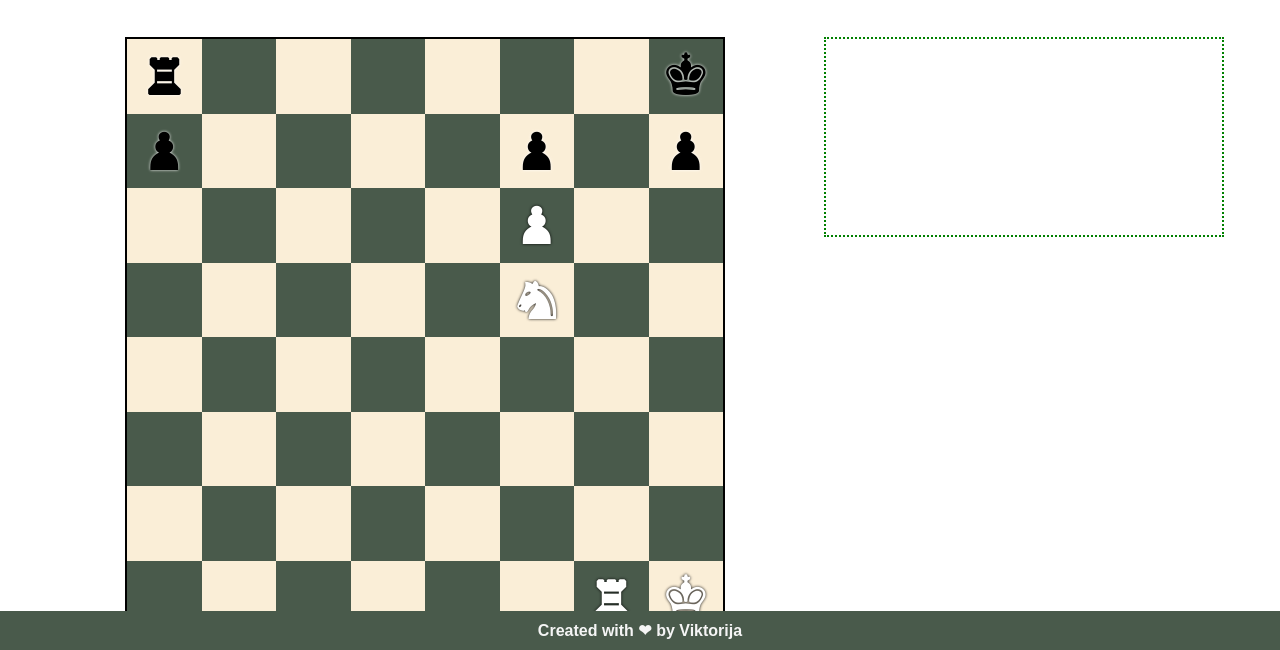
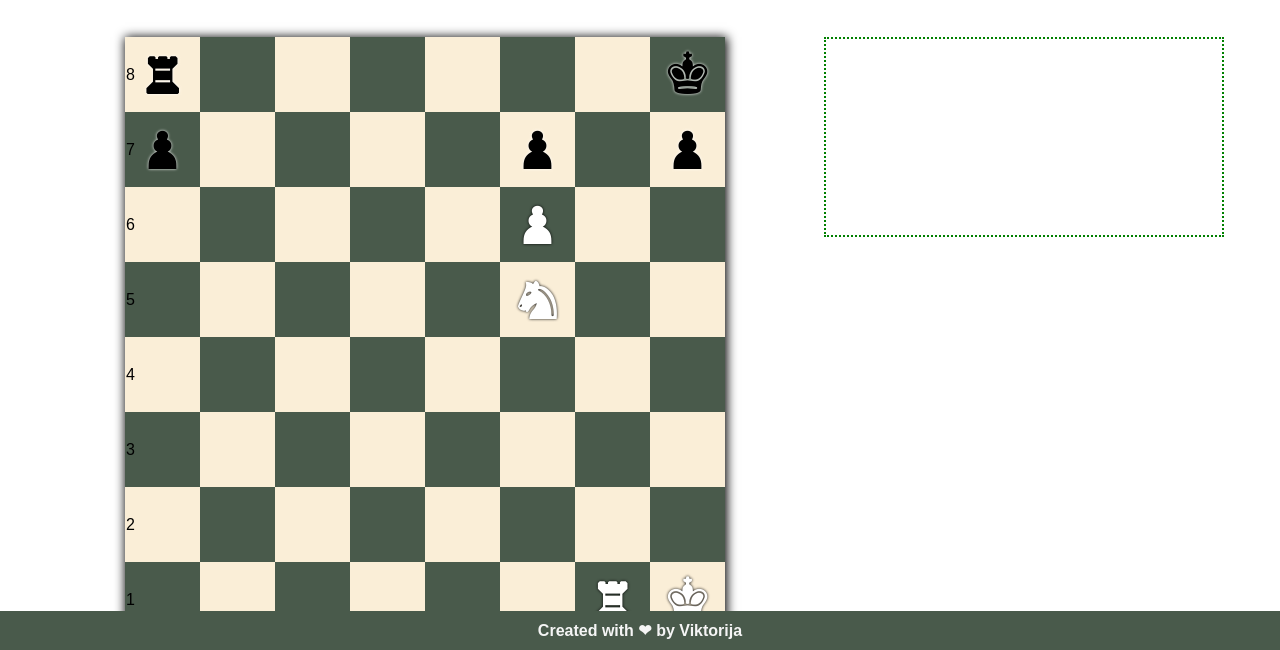
Before and after one commit to vzaboraite/boolean-uk-html-project, a plain HTML site: page pages/exercise.html in a window 1280 px wide. Shown: the part 150-800 px from the top of the page. Drawn offline with Linux system fonts and the light colour scheme.

Commit message:
Add marks to squares.

```diff
--- a/css/style.css
+++ b/css/style.css
@@ -231,7 +231,7 @@ img {
   margin: 40px 0;
 }
 
-/* Chess board styles */
+/* Chess board container styles in exercise page */
 .main.exercise-page .board-container {
   width: 600px;
   height: 600px;
@@ -240,7 +240,23 @@ img {
   grid-template-columns: repeat(8, 1fr);
   grid-template-rows: repeat(8, 1fr);
 
-  border: 2px solid black;
+  box-shadow: 1px 1px 10px 1px #000;
+}
+
+.main.exercise-page .board-container .square.marked {
+  position: relative;
+}
+
+.main.exercise-page .board-container .square-mark.number {
+  position: absolute;
+
+  left: 1px;
+}
+
+.main.exercise-page .board-container .square-mark.letter {
+  position: absolute;
+
+  bottom: 1px;
 }
 
 .main.exercise-page .board-container .chess-piece {
--- a/pages/exercise.html
+++ b/pages/exercise.html
@@ -41,7 +41,8 @@
           <div class="board-container">
             <!-- row one -->
 
-            <div class="square light-square">
+            <div class="square marked light-square">
+              <span class="square-mark number">8</span>
               <span class="chess-piece rook dark-piece">&#9820;</span>
             </div>
             <div class="square dark-square"></div>
@@ -56,7 +57,8 @@
 
             <!-- row two -->
 
-            <div class="square dark-square">
+            <div class="square marked dark-square">
+              <span class="square-mark number">7</span>
               <span class="chess-piece pawn dark-piece">&#9823;</span>
             </div>
             <div class="square light-square"></div>
@@ -73,7 +75,9 @@
 
             <!-- row three -->
 
-            <div class="square light-square"></div>
+            <div class="square marked light-square">
+              <span class="square-mark number">6</span>
+            </div>
             <div class="square dark-square"></div>
             <div class="square light-square"></div>
             <div class="square dark-square"></div>
@@ -86,7 +90,9 @@
 
             <!-- row four -->
 
-            <div class="square dark-square"></div>
+            <div class="square marked dark-square">
+              <span class="square-mark number">5</span>
+            </div>
             <div class="square light-square"></div>
             <div class="square dark-square"></div>
             <div class="square light-square"></div>
@@ -99,7 +105,9 @@
 
             <!-- row five -->
 
-            <div class="square light-square"></div>
+            <div class="square marked light-square">
+              <span class="square-mark number">4</span>
+            </div>
             <div class="square dark-square"></div>
             <div class="square light-square"></div>
             <div class="square dark-square"></div>
@@ -110,7 +118,9 @@
 
             <!-- row six -->
 
-            <div class="square dark-square"></div>
+            <div class="square marked dark-square">
+              <span class="square-mark number">3</span>
+            </div>
             <div class="square light-square"></div>
             <div class="square dark-square"></div>
             <div class="square light-square"></div>
@@ -121,7 +131,9 @@
 
             <!-- row seven -->
 
-            <div class="square light-square"></div>
+            <div class="square marked light-square">
+              <span class="square-mark number">2</span>
+            </div>
             <div class="square dark-square"></div>
             <div class="square light-square"></div>
             <div class="square dark-square"></div>
@@ -132,16 +144,33 @@
 
             <!-- row eight -->
 
-            <div class="square dark-square"></div>
-            <div class="square light-square"></div>
-            <div class="square dark-square"></div>
-            <div class="square light-square"></div>
-            <div class="square dark-square"></div>
-            <div class="square light-square"></div>
-            <div class="square dark-square">
+            <div class="square marked dark-square">
+              <span class="square-mark number">1</span>
+              <span class="square-mark letter">a</span>
+            </div>
+            <div class="square marked light-square">
+              <span class="square-mark letter">b</span>
+            </div>
+            <div class="square marked dark-square">
+              <span class="square-mark letter">c</span>
+            </div>
+            <div class="square marked light-square">
+              <span class="square-mark letter">d</span>
+            </div>
+            <div class="square marked dark-square">
+              <span class="square-mark letter">e</span>
+            </div>
+            <div class="square marked light-square">
+              <span class="square-mark letter">f</span>
+            </div>
+            <div class="square marked dark-square">
+              <span class="square-mark letter">g</span>
+
               <span class="chess-piece rook light-piece">&#9820;</span>
             </div>
-            <div class="square light-square">
+            <div class="square marked light-square">
+              <span class="square-mark letter">h</span>
+
               <span class="chess-piece king light-piece">&#9818;</span>
             </div>
           </div>
```
